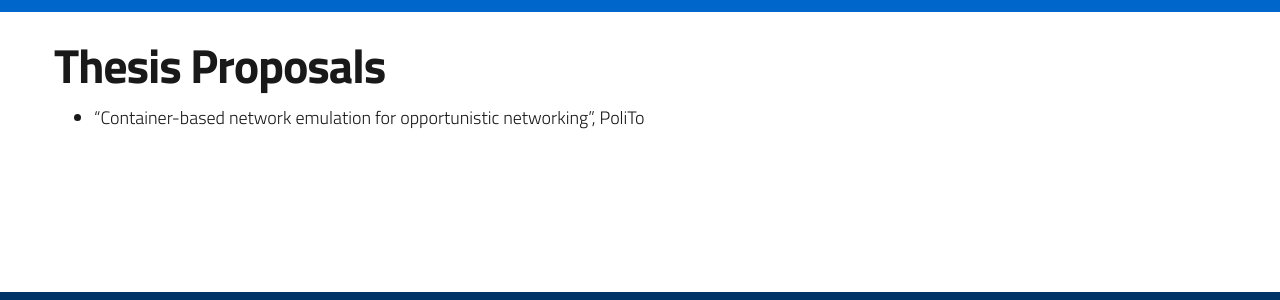
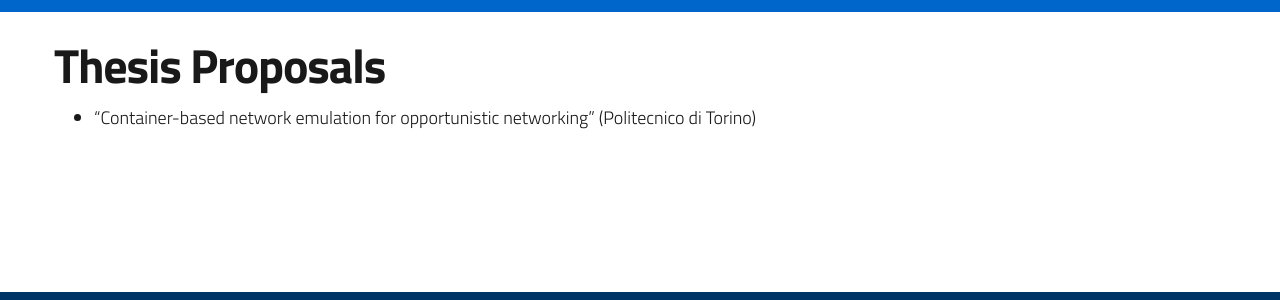
Before and after one commit to smartshires/smartshires.github.io, a Jekyll site: the page built from it/thesis-proposal.md, in a window 1280 px wide. Shown: the part 156-456 px from the top of the page. Built offline with Jekyll 4.4.1, drawn with Linux system fonts in a browser that asks for light colours.

Commit message:
Update thesis-proposal.md

```diff
--- a/it/thesis-proposal.md
+++ b/it/thesis-proposal.md
@@ -7,4 +7,4 @@ permalink: /it/thesis-proposals
 ---
 
 - "Container-based network emulation for opportunistic
-networking", PoliTo
+networking" (Politecnico di Torino)
```
